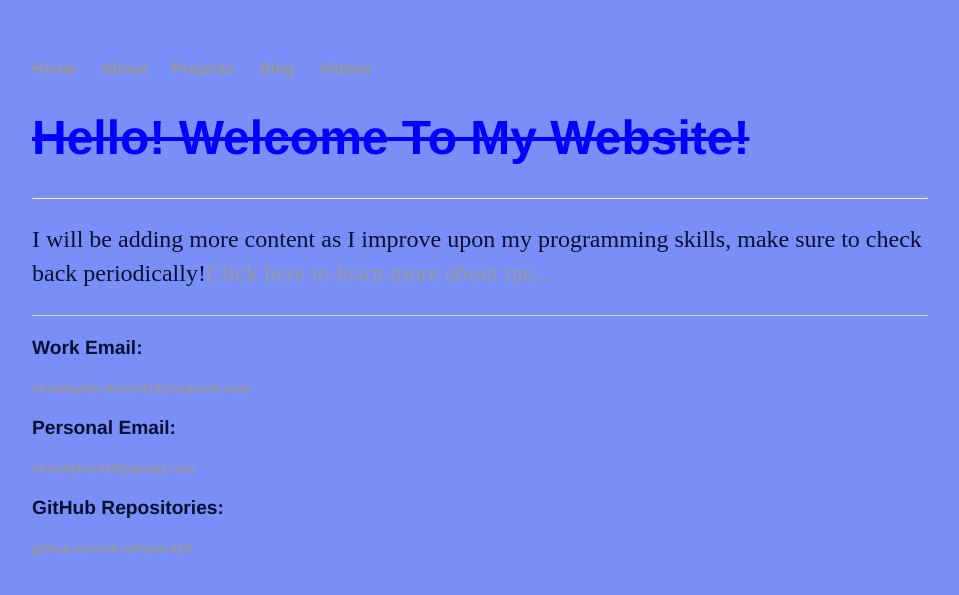
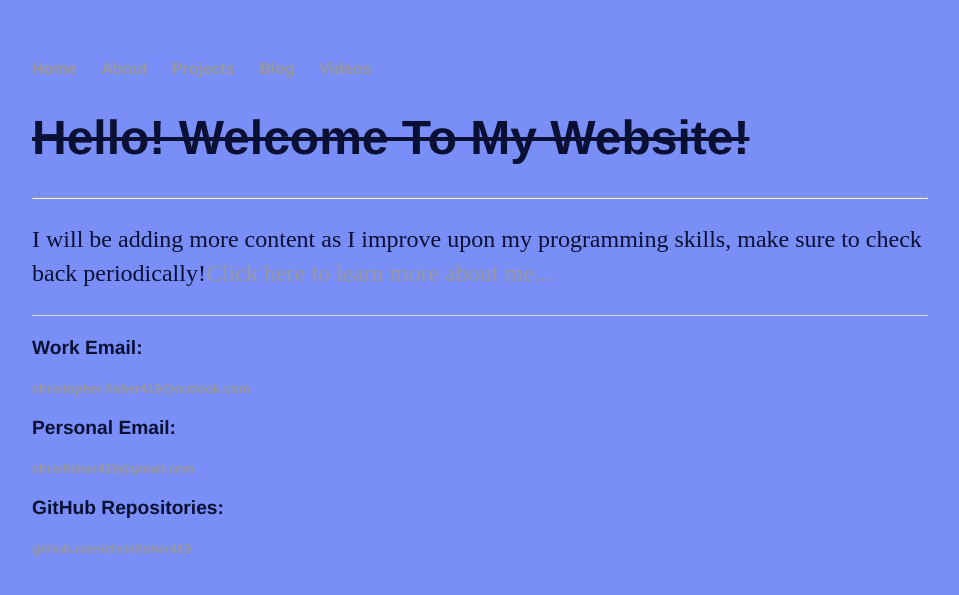
Before and after one commit to chrisfisher419/chrisfisher419.github.io, a Jekyll site: the page built from index.html, in a window 1280 px wide. Shown: the top 595 px of the page, without its empty margins (160-1119 px from the left). Built offline with Jekyll 4.4.1, drawn with Linux system fonts in a browser that asks for light colours.

Commit message:
Update index.html

```diff
--- a/index.html
+++ b/index.html
@@ -3,6 +3,6 @@ layout: default
 title: Christopher Fisher
 ---
 <div class="blurb">
-	<h1 style="color:blue;">Hello! Welcome To My Website!</h1> <hr />
+	<h1>Hello! Welcome To My Website!</h1> <hr />
 	<p>I will be adding more content as I improve upon my programming skills, make sure to check back periodically!<a href="/about">Click here to learn more about me...</a></p>
 </div><!-- /.blurb -->
```
